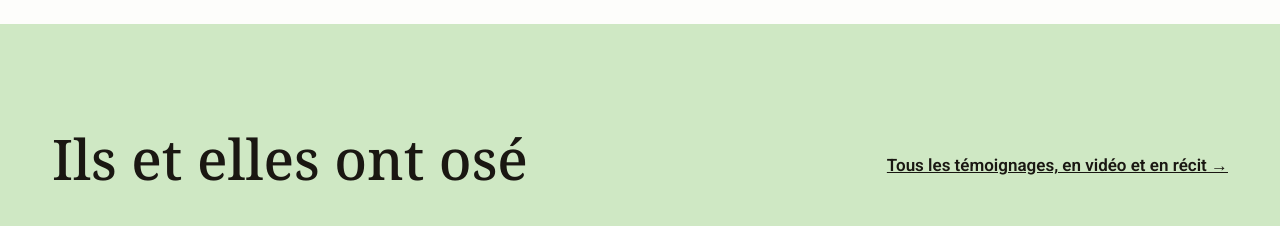
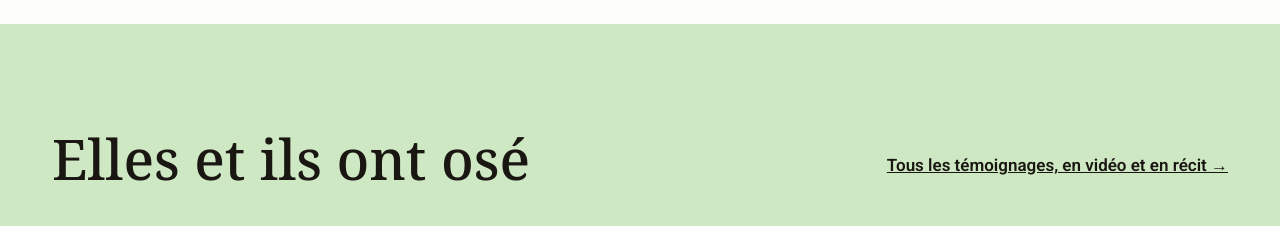
Before and after one commit to MasterKarin99/jda-cpge-litteraires, a plain HTML site: page index.html in a window 1280 px wide. Shown: the part 5520-5746 px from the top of the page. Drawn offline with Linux system fonts and the light colour scheme.

Commit message:
Titre « Elles et ils ont osé »
Co-Authored-By: Claude Opus 5.5 <noreply@anthropic.com>
Claude-Session: https://claude.ai/code/session_01MuZZk3d7t38LAa8eTkq9JZ

```diff
--- a/index.html
+++ b/index.html
@@ -287,7 +287,7 @@ a{color:#1F5130}a:hover{color:#143820}
 <section id="temoignages" style="background: #CFE8C4">
 <div style="max-width: 1240px; margin: 0 auto; padding: 104px 32px; display: flex; flex-direction: column; gap: 40px">
 <div style="display: flex; flex-wrap: wrap; gap: 16px; justify-content: space-between; align-items: end">
-<h2 style="margin: 0; font-family: 'Noto Serif', serif; font-weight: 500; font-size: clamp(36px, 4.5vw, 56px); line-height: 1.08">Ils et elles ont osé</h2>
+<h2 style="margin: 0; font-family: 'Noto Serif', serif; font-weight: 500; font-size: clamp(36px, 4.5vw, 56px); line-height: 1.08">Elles et ils ont osé</h2>
 <a href="temoignages.html" style="color: #1A1712; font-weight: 600; padding: 10px 0">Tous les témoignages, en vidéo et en récit →</a>
 </div>
 <div style="display: flex; flex-wrap: wrap; gap: 20px">
```
Also changed, not shown: temoignages.html (+1 -1 lines).
